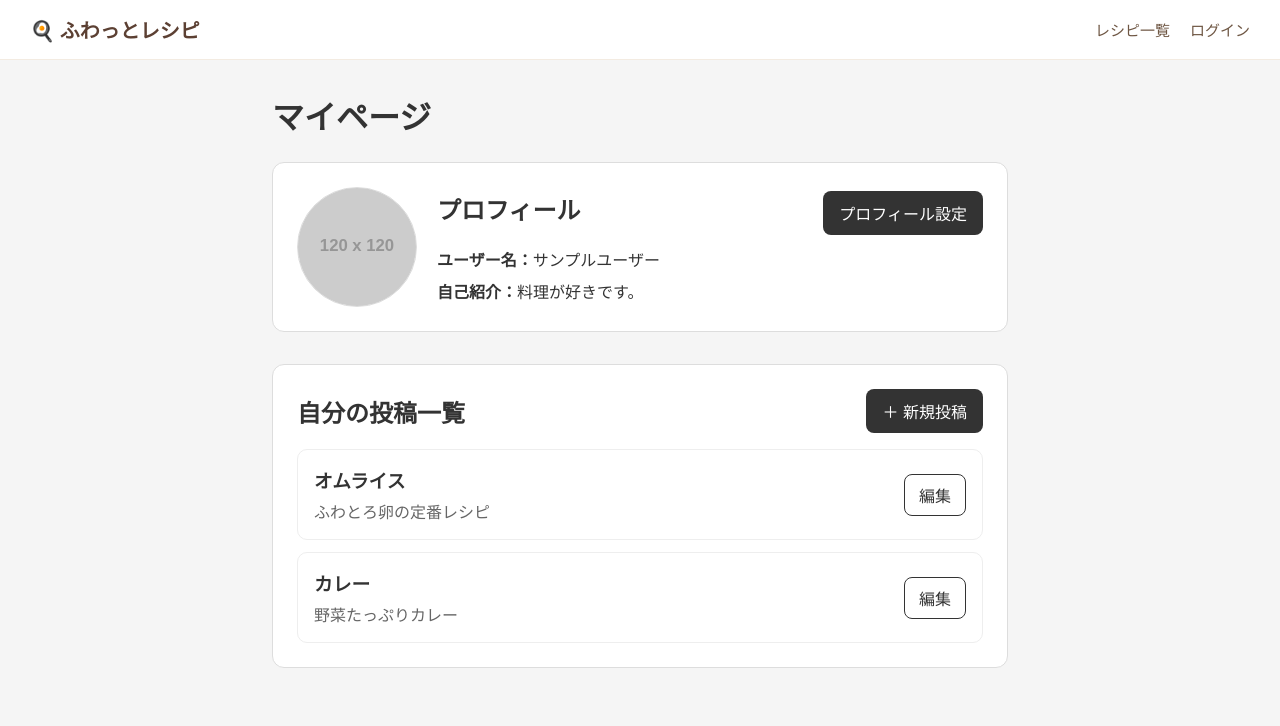
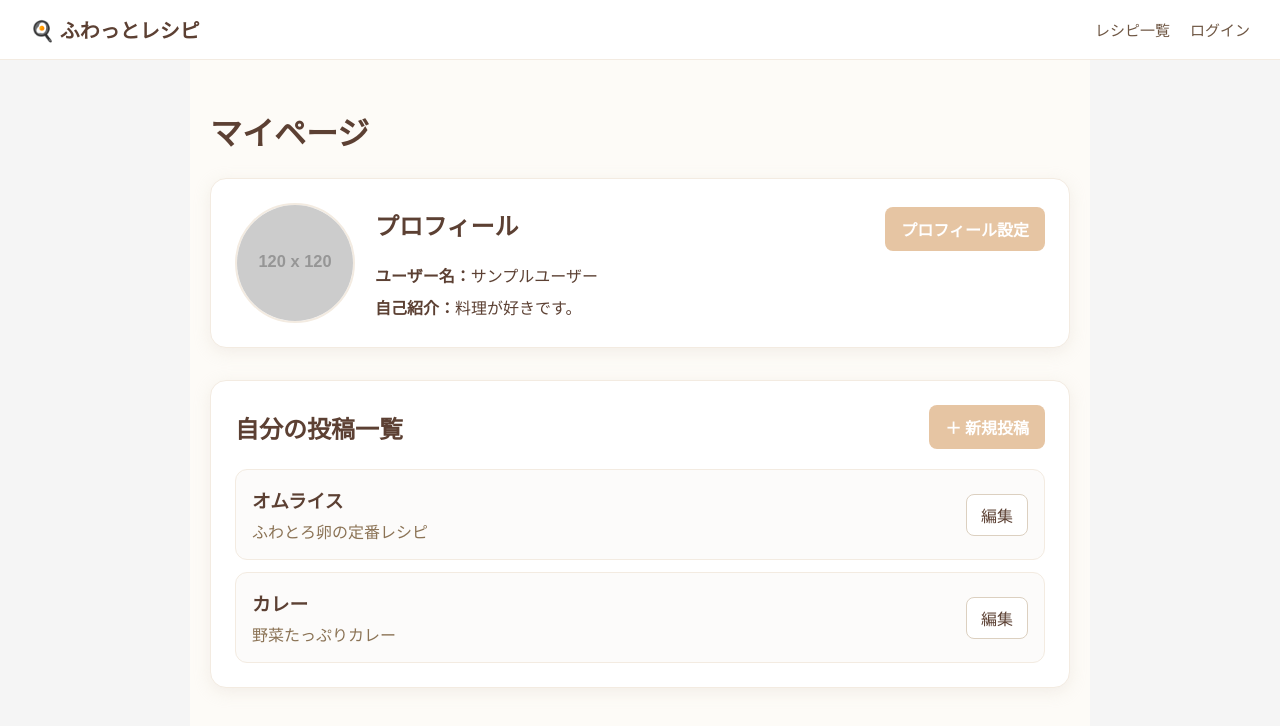
Before and after one commit to uakane1999-lab/section7-5, a Next.js app in the folder frontend/: page /mypage in a window 1280 px wide. Shown: the top 726 px of the page. Built offline with nearby package versions, Linux system fonts and the light colour scheme; no server answers.

Commit message:
feat:画面統一

```diff
--- a/frontend/src/app/mypage/page.tsx
+++ b/frontend/src/app/mypage/page.tsx
@@ -10,16 +10,34 @@ export default function MyPage() {
   return (
     <>
       <Header />
-      <main style={{ maxWidth: 800, margin: "0 auto", padding: 32 }}>
-        <h1 style={{ marginBottom: 24 }}>マイページ</h1>
+
+      <main
+        style={{
+          maxWidth: 900,
+          margin: "0 auto",
+          padding: "48px 20px",
+          backgroundColor: "#fdfbf7",
+          minHeight: "100vh",
+        }}
+      >
+        <h1
+          style={{
+            marginBottom: 24,
+            color: "#5c4033",
+            fontSize: 32,
+          }}
+        >
+          マイページ
+        </h1>
 
         <section
           style={{
             background: "#fff",
-            border: "1px solid #ddd",
-            borderRadius: 12,
+            border: "1px solid #f3ebe1",
+            borderRadius: 16,
             padding: 24,
             marginBottom: 32,
+            boxShadow: "0 4px 16px rgba(220, 210, 195, 0.3)",
           }}
         >
           <div style={{ display: "flex", alignItems: "center", gap: 20 }}>
@@ -31,7 +49,7 @@ export default function MyPage() {
                 height: 120,
                 borderRadius: "50%",
                 objectFit: "cover",
-                border: "1px solid #ddd",
+                border: "2px solid #f3ebe1",
               }}
             />
 
@@ -44,29 +62,39 @@ export default function MyPage() {
                   marginBottom: 12,
                 }}
               >
-                <h2>プロフィール</h2>
+                <h2
+                  style={{
+                    color: "#5c4033",
+                    margin: 0,
+                  }}
+                >
+                  プロフィール
+                </h2>
 
                 <Link
                   href="/mypage/profile"
                   style={{
                     display: "inline-block",
-                    background: "#333",
-                    color: "white",
+                    background: "#e6c5a3",
+                    color: "#fff",
                     padding: "10px 16px",
                     borderRadius: 8,
                     textDecoration: "none",
+                    fontWeight: "bold",
                   }}
                 >
                   プロフィール設定
                 </Link>
               </div>
 
-              <p style={{ marginBottom: 8 }}>
-                <strong>ユーザー名：</strong>サンプルユーザー
+              <p style={{ marginBottom: 8, color: "#5c4033" }}>
+                <strong>ユーザー名：</strong>
+                サンプルユーザー
               </p>
 
-              <p>
-                <strong>自己紹介：</strong>料理が好きです。
+              <p style={{ color: "#5c4033" }}>
+                <strong>自己紹介：</strong>
+                料理が好きです。
               </p>
             </div>
           </div>
@@ -75,9 +103,10 @@ export default function MyPage() {
         <section
           style={{
             background: "#fff",
-            border: "1px solid #ddd",
-            borderRadius: 12,
+            border: "1px solid #f3ebe1",
+            borderRadius: 16,
             padding: 24,
+            boxShadow: "0 4px 16px rgba(220, 210, 195, 0.3)",
           }}
         >
           <div
@@ -85,19 +114,27 @@ export default function MyPage() {
               display: "flex",
               justifyContent: "space-between",
               alignItems: "center",
-              marginBottom: 16,
+              marginBottom: 20,
             }}
           >
-            <h2>自分の投稿一覧</h2>
+            <h2
+              style={{
+                color: "#5c4033",
+                margin: 0,
+              }}
+            >
+              自分の投稿一覧
+            </h2>
 
             <Link
               href="/recipes/new"
               style={{
-                background: "#333",
-                color: "white",
+                background: "#e6c5a3",
+                color: "#fff",
                 padding: "10px 16px",
                 borderRadius: 8,
                 textDecoration: "none",
+                fontWeight: "bold",
               }}
             >
               ＋ 新規投稿
@@ -109,27 +146,44 @@ export default function MyPage() {
               <div
                 key={recipe.id}
                 style={{
-                  border: "1px solid #eee",
-                  borderRadius: 10,
+                  border: "1px solid #f3ebe1",
+                  borderRadius: 12,
                   padding: 16,
                   display: "flex",
                   justifyContent: "space-between",
                   alignItems: "center",
+                  backgroundColor: "#fcfbfa",
                 }}
               >
                 <div>
-                  <h3 style={{ marginBottom: 6 }}>{recipe.title}</h3>
-                  <p style={{ color: "#666" }}>{recipe.description}</p>
+                  <h3
+                    style={{
+                      marginBottom: 6,
+                      color: "#5c4033",
+                    }}
+                  >
+                    {recipe.title}
+                  </h3>
+
+                  <p
+                    style={{
+                      color: "#8b7355",
+                      margin: 0,
+                    }}
+                  >
+                    {recipe.description}
+                  </p>
                 </div>
 
                 <Link
                   href={`/recipes/${recipe.id}/edit`}
                   style={{
-                    border: "1px solid #333",
-                    color: "#333",
+                    border: "1px solid #dcd0c0",
+                    color: "#5c4033",
                     padding: "8px 14px",
                     borderRadius: 8,
                     textDecoration: "none",
+                    background: "#fff",
                   }}
                 >
                   編集
```
Also changed, not shown: frontend/src/app/login/page.tsx (+89 -26 lines), frontend/src/app/mypage/profile/page.tsx (+73 -12 lines), frontend/src/app/recipes/[id]/edit/page.tsx (+55 -13 lines), frontend/src/app/recipes/new/page.tsx (+47 -5 lines).
